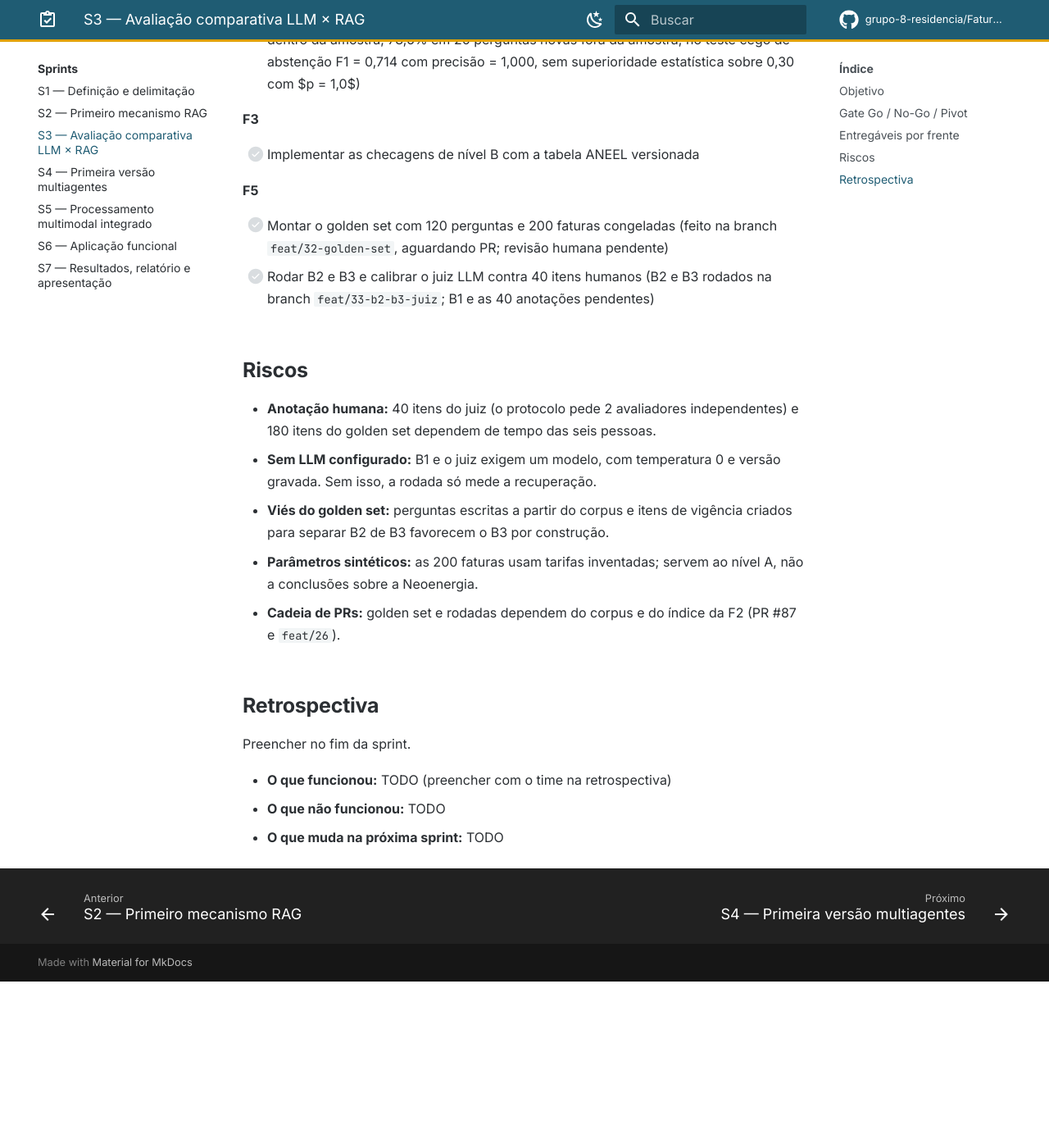
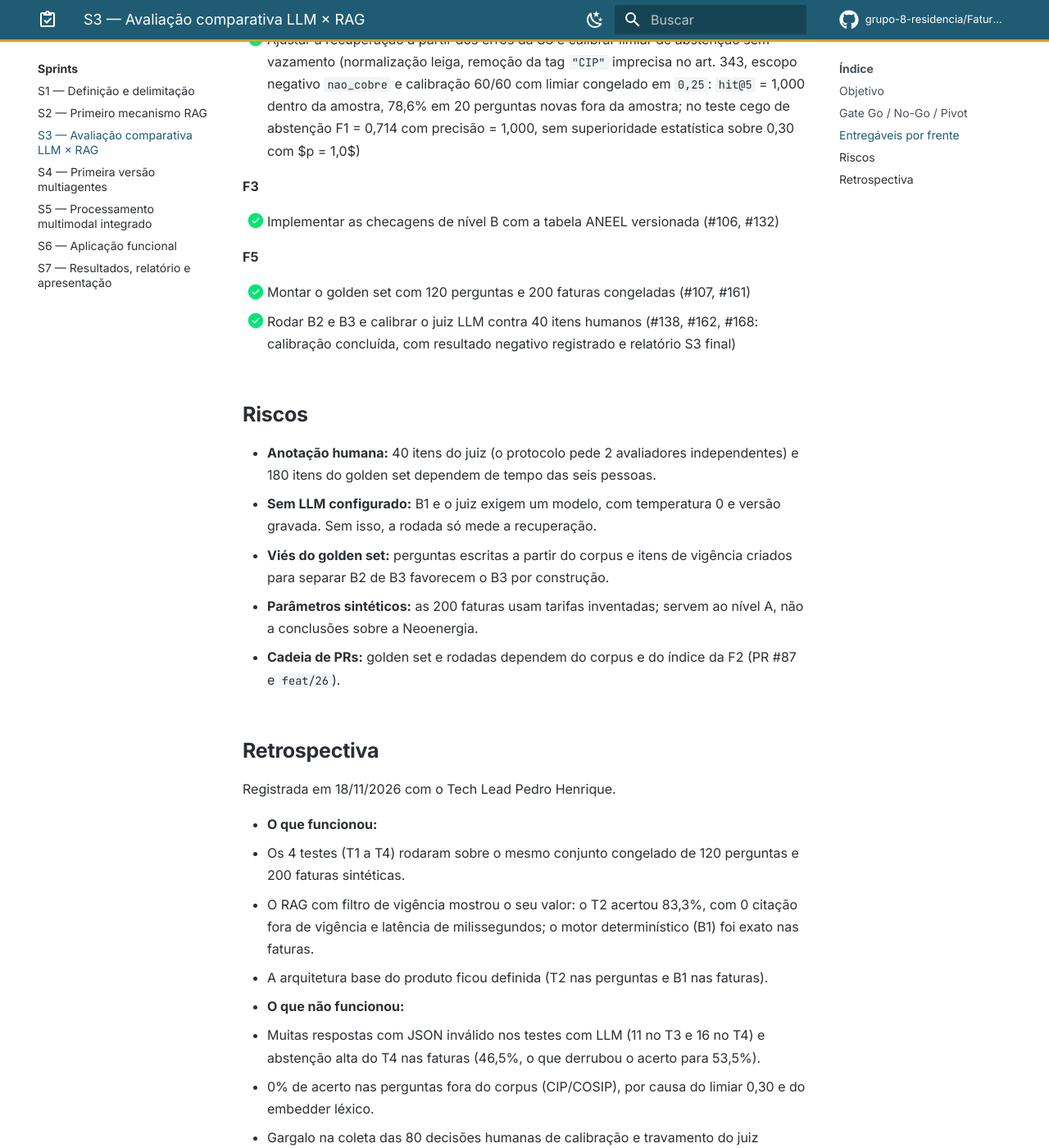
Before and after one commit to grupo-8-residencia/Fatura-Aberta, an MkDocs documentation site: the page built from docs/sprints/s3.md, in a window 1280 px wide and 1400 px high, scrolled down 1479 px. Shown: the whole window at 82% size. Built offline with MkDocs 1.6.1 and Material for MkDocs 9.7.7, drawn with Linux system fonts in a browser that asks for light colours; plug-ins that fetch from the network failed and are left out; comment, search, counter and statistics services are not loaded; before the commit the page ends 2676 px from its top, so only the background shows below that; some of the changed text lies outside the part shown.

Commit message:
fix(extracao, docs): encerra débitos técnicos das issues #9, #30 e #115 e alinha sprints
- Remove TODOs de rótulos reais em fa_extracao/anonimizacao.py, incluindo pagador e códigos de instalação/cliente da 2ª via
- Adiciona teste de anonimização para os novos rótulos mapeados
- Remove TODO de layout legado em fa_extracao/layouts.py, formalizando o escopo único pós-maio/2026
- Confirma campos-chave em scripts/acuracia_por_campo.py
- Atualiza definição de pronto e backlog em docs/frentes/f4.md
- Marca entregáveis e encerra pendências das Sprints 1 a 4 e 6 (issues #9, #30, #115)
- Integra retrospectiva e decisão formal de gate da Sprint 3 em docs/sprints/s3.md

Closes #9
Closes #30
Closes #115

```diff
--- a/docs/sprints/s3.md
+++ b/docs/sprints/s3.md
@@ -20,7 +20,7 @@ Comparar, com estatística, o motor determinístico (B1), um LLM com RAG sem fil
 | **No-Go** | Resultado sem intervalo de confiança, ou golden set sem hash registrado. | Proposta: repetir a rodada até cumprir o protocolo. |
 | **Pivot** | κ < 0,75 | O protocolo manda refinar o prompt da rubrica do juiz ou usar anotação humana direta. |
 
-Decisão tomada em reunião: TODO (data e resultado).
+Decisão tomada em reunião: **Go condicional com pivot do juiz LLM** (registrada em 18/11/2026 com o Tech Lead Pedro): adota-se o RAG extrativo (T2) para perguntas e o motor determinístico (B1) para faturas; o juiz LLM sai das métricas oficiais após reprovação na calibração (κ ≈ 0,03). Ver [relatório S3 final](../avaliacao/relatorio-s3-final.md).
 
 !!! info "Estado em 09/11/2026"
     Rodada B2 × B3 feita sobre a recuperação (sem LLM): B3 acerta 0,933 contra 0,850 do B2, McNemar p = 0,0044 (válido só para este golden set, preliminar e sem revisão humana), mas a diferença vem dos itens de vigência do próprio golden set. B1 e a calibração do juiz seguem pendentes. Ver [resultados](../avaliacao/resultados.md).
@@ -33,12 +33,12 @@ Decisão tomada em reunião: TODO (data e resultado).
 
 **F3**
 
-- [ ] Implementar as checagens de nível B com a tabela ANEEL versionada
+- [x] Implementar as checagens de nível B com a tabela ANEEL versionada (#106, #132)
 
 **F5**
 
-- [ ] Montar o golden set com 120 perguntas e 200 faturas congeladas (feito na branch `feat/32-golden-set`, aguardando PR; revisão humana pendente)
-- [ ] Rodar B2 e B3 e calibrar o juiz LLM contra 40 itens humanos (B2 e B3 rodados na branch `feat/33-b2-b3-juiz`; B1 e as 40 anotações pendentes)
+- [x] Montar o golden set com 120 perguntas e 200 faturas congeladas (#107, #161)
+- [x] Rodar B2 e B3 e calibrar o juiz LLM contra 40 itens humanos (#138, #162, #168: calibração concluída, com resultado negativo registrado e relatório S3 final)
 
 ## Riscos
 
@@ -50,8 +50,21 @@ Decisão tomada em reunião: TODO (data e resultado).
 
 ## Retrospectiva
 
-Preencher no fim da sprint.
+Registrada em 18/11/2026 com o Tech Lead Pedro Henrique.
 
-- **O que funcionou:** TODO (preencher com o time na retrospectiva)
-- **O que não funcionou:** TODO
-- **O que muda na próxima sprint:** TODO
+- **O que funcionou:**
+  - Os 4 testes (T1 a T4) rodaram sobre o mesmo conjunto congelado de 120 perguntas e 200 faturas
+    sintéticas.
+  - O RAG com filtro de vigência mostrou o seu valor: o T2 acertou 83,3%, com 0 citação fora de vigência e
+    latência de milissegundos; o motor determinístico (B1) foi exato nas faturas.
+  - A arquitetura base do produto ficou definida (T2 nas perguntas e B1 nas faturas).
+- **O que não funcionou:**
+  - Muitas respostas com JSON inválido nos testes com LLM (11 no T3 e 16 no T4) e abstenção alta do T4 nas
+    faturas (46,5%, o que derrubou o acerto para 53,5%).
+  - 0% de acerto nas perguntas fora do corpus (CIP/COSIP), por causa do limiar 0,30 e do embedder léxico.
+  - Gargalo na coleta das 80 decisões humanas de calibração e travamento do juiz `qwen3:14b` no GS-Q114.
+- **O que mudou para a S4:**
+  - Pivot do juiz LLM, que saiu das métricas oficiais depois da reprovação na calibração.
+  - Adoção da arquitetura T5 (4 agentes), que separa o cálculo determinístico e a recuperação da redação e
+    da auditoria.
+  - Gabarito v2 do golden set planejado para a S5.
```
Also changed, not shown: docs/frentes/f4.md (+9 -9 lines), docs/sprints/s1.md (+4 -4 lines), docs/sprints/s2.md (+5 -4 lines), docs/sprints/s4.md (+1 -1 lines), docs/sprints/s6.md (+1 -1 lines), 4 other files.
